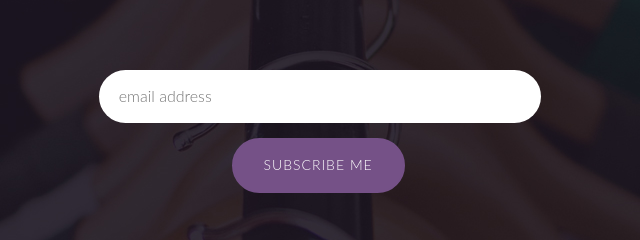
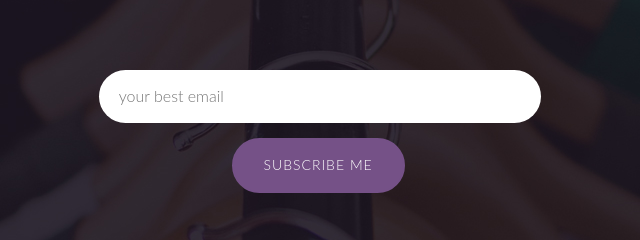
Before and after one commit to independentees/independentees.github.io, a plain HTML site: page index.html in a window 1280 px wide. Shown: the part 420-660 px from the top of the page, 320-960 px from the left. Drawn offline with nearby package versions, Linux system fonts and the light colour scheme; a script that the page names is missing.

Commit message:
detalhes email form

```diff
--- a/index.html
+++ b/index.html
@@ -92,7 +92,7 @@
                     <form action="//mariliaferreira.us11.list-manage.com/subscribe/post?u=46df22315cbbf4c5a6725fb8a&amp;id=915b2d3fca" method="post" id="mc-embedded-subscribe-form" name="mc-embedded-subscribe-form" class="validate" target="_blank" novalidate>
                         <div id="mc_embed_signup_scroll">
 
-                        <input type="email" value="" name="EMAIL" class="email" id="mce-EMAIL" style="float: left; clear: both; width: 100%; border-radius: 50px; padding: 15px 20px; border: none; font-size: 16px;" placeholder="email address" required>
+                        <input type="email" value="" name="EMAIL" class="email" id="mce-EMAIL" style="float: left; clear: both; width: 100%; border-radius: 50px; padding: 15px 20px; border: none; font-size: 16px;" placeholder="your best email" required>
                         <!-- real people should not fill this in and expect good things - do not remove this or risk form bot signups-->
                         <div style="position: absolute; left: -5000px;"><input type="text" name="b_46df22315cbbf4c5a6725fb8a_915b2d3fca" tabindex="-1" value=""></div>
                         <div class="clear"><input type="submit" value="SUBSCRIBE ME" name="subscribe" id="mc-embedded-subscribe" class="button" style="color: #fff; border: solid 2px #755187; border-radius: 40px; display: inline-block; background-color: #755187; font-style: normal; font-weight: medium; letter-spacing: 1px; padding: 15px 30px; height: 55px; float: left; clear: both; margin-left: 30%; margin-top: 15px;"></div>
```
